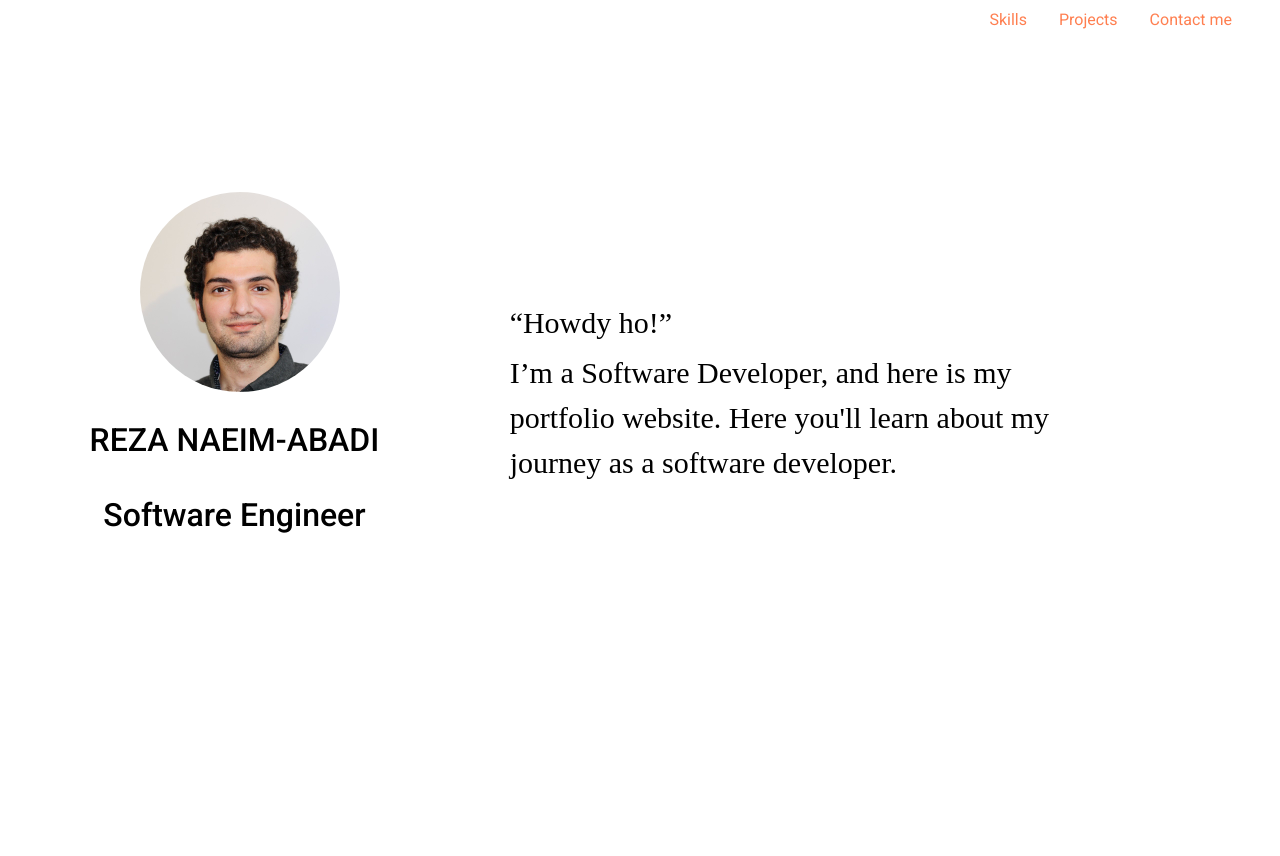
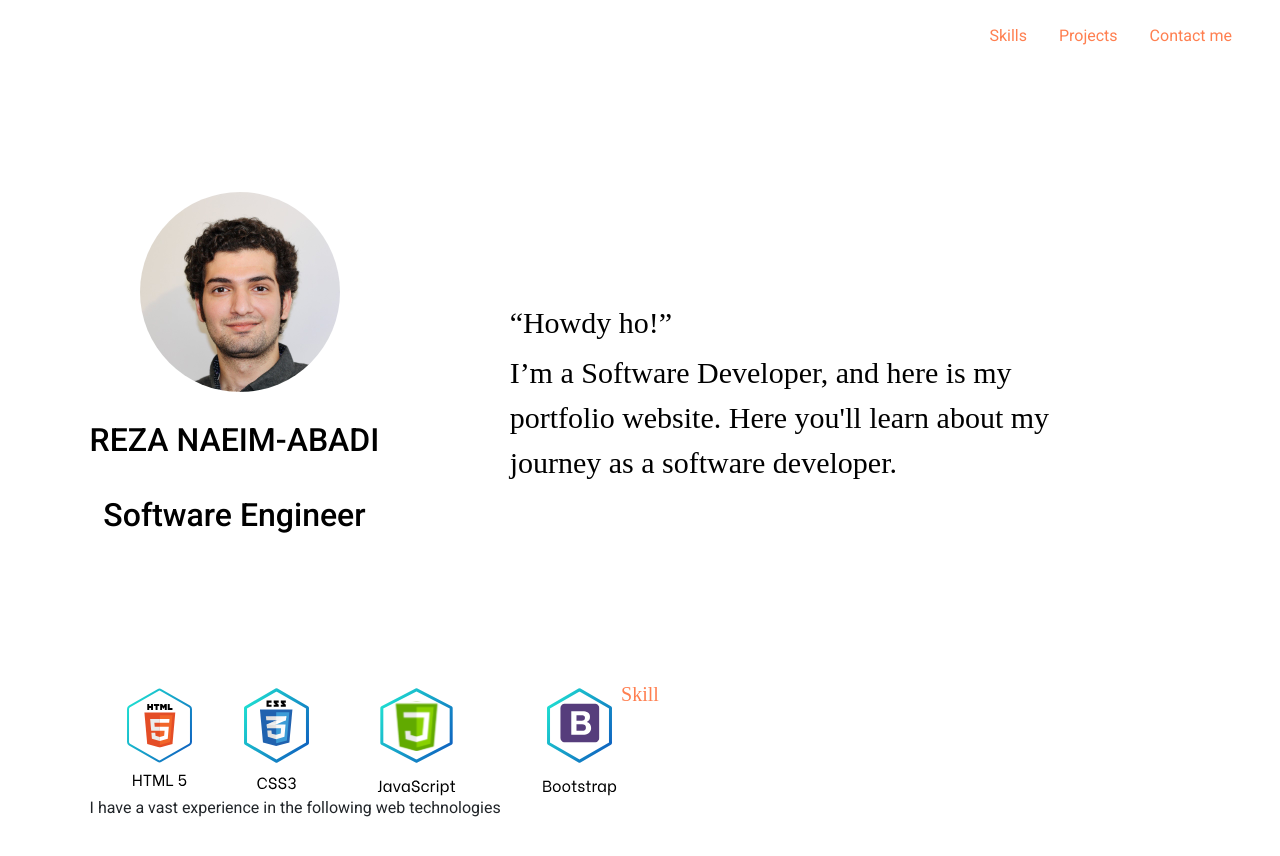
Before and after one commit to we-live-inside-a-dream/portfolio, an Angular app: page / in a window 1280 px wide. Shown: the top 856 px of the page. Built offline with nearby package versions, Linux system fonts and the light colour scheme.

Commit message:
styled skills component

```diff
--- a/src/app/home/home.component.html
+++ b/src/app/home/home.component.html
@@ -1,5 +1,5 @@
+<app-nav-bar></app-nav-bar>
 
-<app-nav-bar></app-nav-bar>
 <div class="content">
   <div>
     <img class="avatar" src="assets/images/1639793585255.jpeg" alt="Avatar">
@@ -7,7 +7,11 @@
     <h2 class="name">{{content.title}}</h2>
   </div>
   <div class="introduction">
-  <div class="greeting">{{content.greeting}}</div>
-      {{content.introduction}}
+    <div class="greeting">{{content.greeting}}</div>
+    {{content.introduction}}
   </div>
 </div>
+
+<div>
+  <app-skills-page></app-skills-page>
+</div>
--- a/src/app/nav-bar/nav-bar.component.scss
+++ b/src/app/nav-bar/nav-bar.component.scss
@@ -8,6 +8,6 @@ a {
   position: fixed;
   top: 0;
   right: 0;
-  padding: 0 2rem;
+  padding: 1rem 2rem;
 
 }
--- a/src/app/skills-page/skills-page.component.html
+++ b/src/app/skills-page/skills-page.component.html
@@ -1 +1,8 @@
-<p>skills-page works!</p>
+<h4 class="skills-header">Skill</h4>
+
+<div class="skills-container">
+  <div>I have a vast experience in the following web technologies</div>
+  <div class="skills-image">
+    <img src="assets/skillsLogos/skillsLogos.svg" alt="programingSkillsImage">
+  </div>
+</div>
--- a/src/app/skills-page/skills-page.component.scss
+++ b/src/app/skills-page/skills-page.component.scss
@@ -0,0 +1,29 @@
+.skills-container {
+  display: flex;
+  justify-content: left;
+  margin: 5vw;
+  padding: 2vw;
+}
+
+.skills-header {
+  text-align: center;
+  color: coral;
+  font-family: 'sans-serif';
+  font-size: 20px;
+  width: 50%;
+  height: 90%;
+  margin: 0 auto;
+  padding-top: 50px;
+}
+
+.skills-image {
+  display: flex;
+  justify-content: flex-end;
+  align-items: flex-end;
+  position: absolute;
+  top: 0;
+  bottom: 0;
+  left: 0;
+  width: 50%;
+  height: 100%;
+}
```
